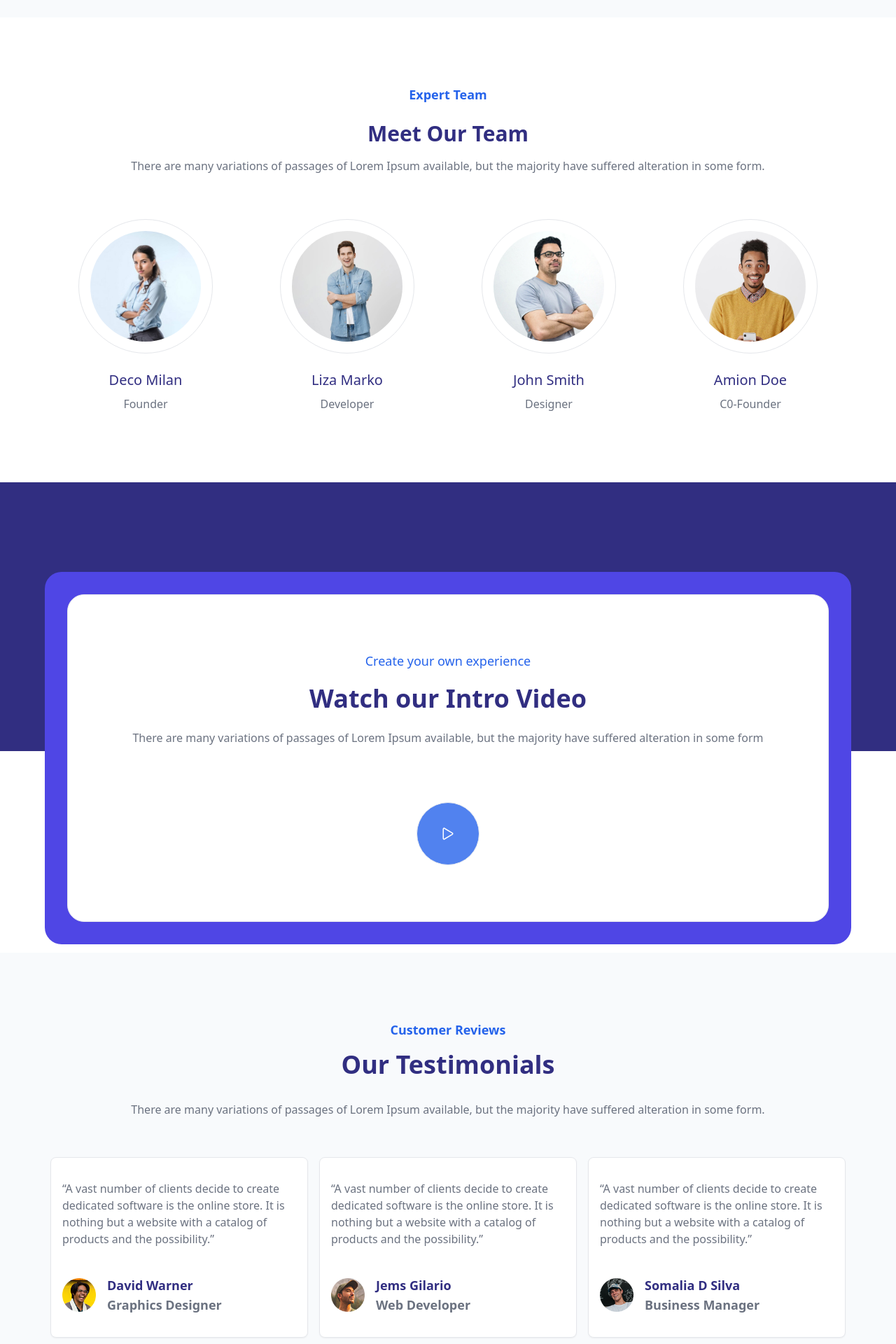
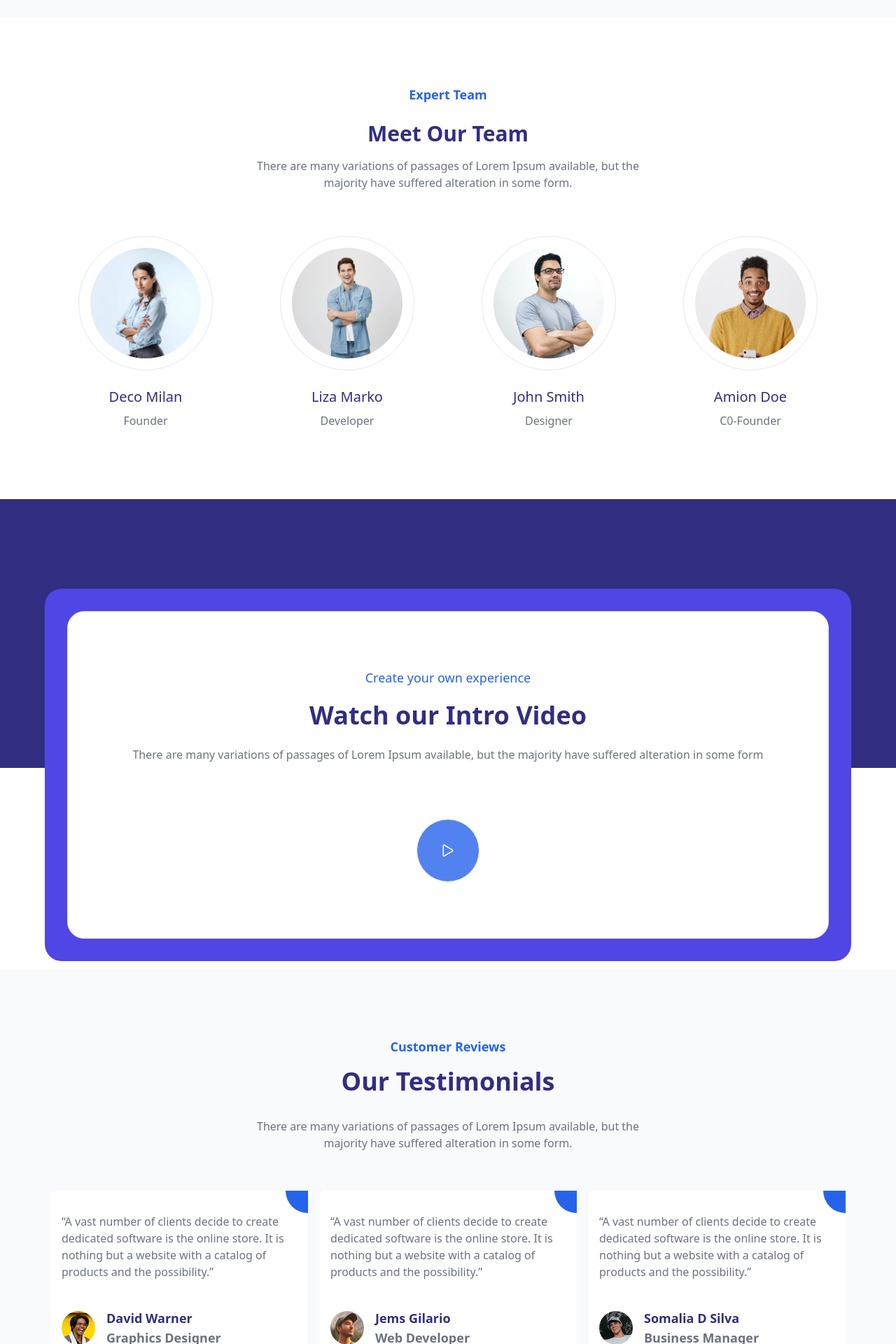
Before and after one commit to ShekRasel/Cryptoland, a React (Vite) app: page / in a window 1280 px wide. Shown: the part 2080-4000 px from the top of the page at 70% size. Built offline with nearby package versions, Linux system fonts and the light colour scheme.

Commit message:
height and width adjust

```diff
--- a/src/components/TeamMate.jsx
+++ b/src/components/TeamMate.jsx
@@ -32,10 +32,14 @@ function TeamMate() {
     ]
   return (
     <div className='px-3 md:px-8 lg:px-12 xl:px-16 2xl:px-72 pt-24 mb-24'>
-      <h2 className='text-blue-600 text-center text-lg font-semibold'>Expert Team</h2>
-      <h1 className='text-indigo-900 text-3xl font-semibold mt-6 text-center'>Meet Our Team</h1>
-      <p className='text-gray-500 text-center mt-4'>There are many variations of passages of Lorem Ipsum available, but the majority have suffered alteration in some form.</p>
+     <div className='flex justify-center'>
+        <div className='lg:w-1/2'>
+          <h2 className='text-blue-600 text-center text-lg font-semibold'>Expert Team</h2>
+          <h1 className='text-indigo-900 text-3xl font-semibold mt-6 text-center'>Meet Our Team</h1>
+          <p className='text-gray-500 text-center mt-4'>There are many variations of passages of Lorem Ipsum available, but the majority have suffered alteration in some form.</p>
 
+        </div>
+     </div>
       <div className='grid md:grid-cols-2 lg:grid-cols-3 xl:grid-cols-4 mt-16 gap-12 xl:gap-0 '>
         {
           teams.map((team,index)=>(
--- a/src/components/Testimonials.jsx
+++ b/src/components/Testimonials.jsx
@@ -53,9 +53,13 @@ function Testimonials() {
   return (
     <div className='px-3 md:px-8 lg:px-12 xl:px-16 2xl:px-72 pt-24 pb-24 bg-slate-50'>
 
-        <h1 className='text-lg font-semibold text-blue-600 text-center'>Customer Reviews</h1>
-        <h1 className='text-4xl font-semibold text-indigo-900 text-center mt-4'>Our Testimonials</h1>
-        <p className='text-gray-500 xl:px-34 text-center mt-8'>There are many variations of passages of Lorem Ipsum available, but the majority have suffered alteration in some form.</p>
+       <div className='flex justify-center'>
+            <div className='lg:w-1/2'>
+                <h1 className='text-lg font-semibold text-blue-600 text-center'>Customer Reviews</h1>
+                <h1 className='text-4xl font-semibold text-indigo-900 text-center mt-4'>Our Testimonials</h1>
+                <p className='text-gray-500 xl:px-34 text-center mt-8'>There are many variations of passages of Lorem Ipsum available, but the majority have suffered alteration in some form.</p>
+            </div>
+       </div>
 
         <div className=' mt-12  '>
             <div className='  '>
@@ -65,8 +69,12 @@ function Testimonials() {
                                 <div className={`px-2 py-2  rounded-lg  flex-shrink-0 w-full md:w-1/2 xl:w-1/3 transition-all ease-in-out duration-500`} key={index}
                                 style={{transform:`translateX(-${currentIndex * 100}%)`}}
                                 >
-                                    <div className='border px-4 py-8 bg-white rounded-lg shadow-sm hover:shadow-lg transition-all ease-in-out duration-500'>
-                                        <p className='text-gray-500 '>{Testimonial.massage}</p>
+
+
+                                    <div className=' px-4 pb-8 bg-white rounded-lg shadow-sm hover:shadow-lg transition-all ease-in-out duration-500 relative'>
+                                    <div className='h-8 bg-blue-600 right-0 w-8 absolute rounded-es-full'>
+                                    </div>
+                                        <p className='text-gray-500 pt-8'>{Testimonial.massage}</p>
                                         <div className='flex gap-4 items-center mt-10'>
                                             <img src={Testimonial.photo} alt="" className='w-12'/>
                                             <div>
```
